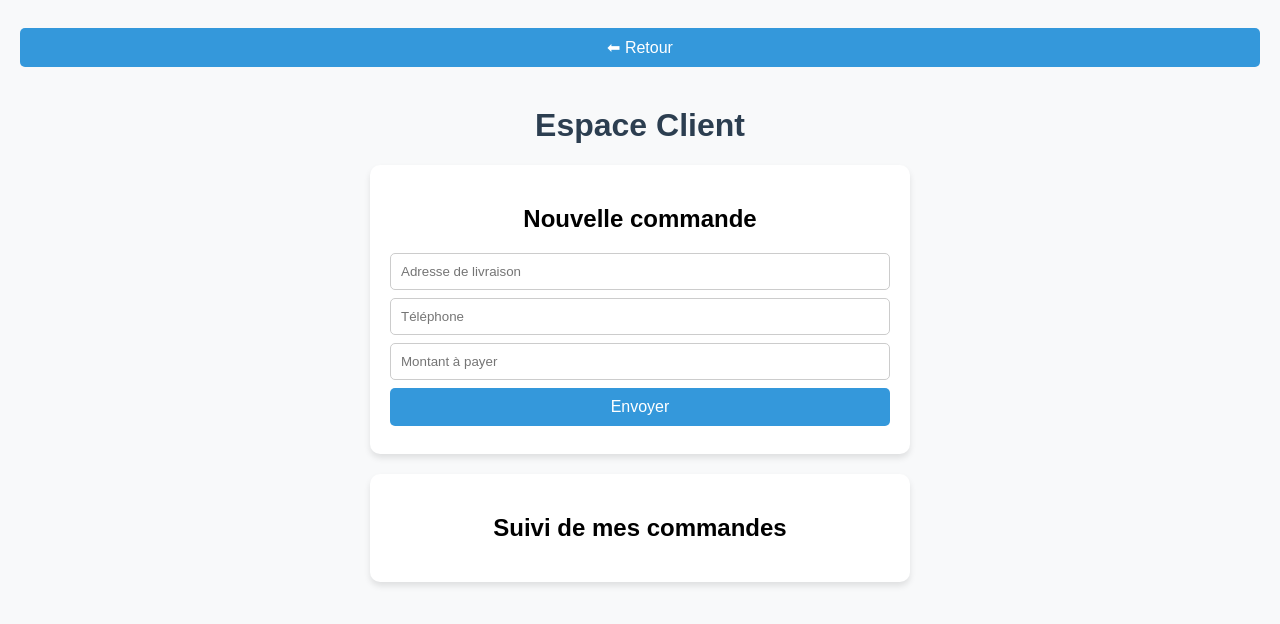
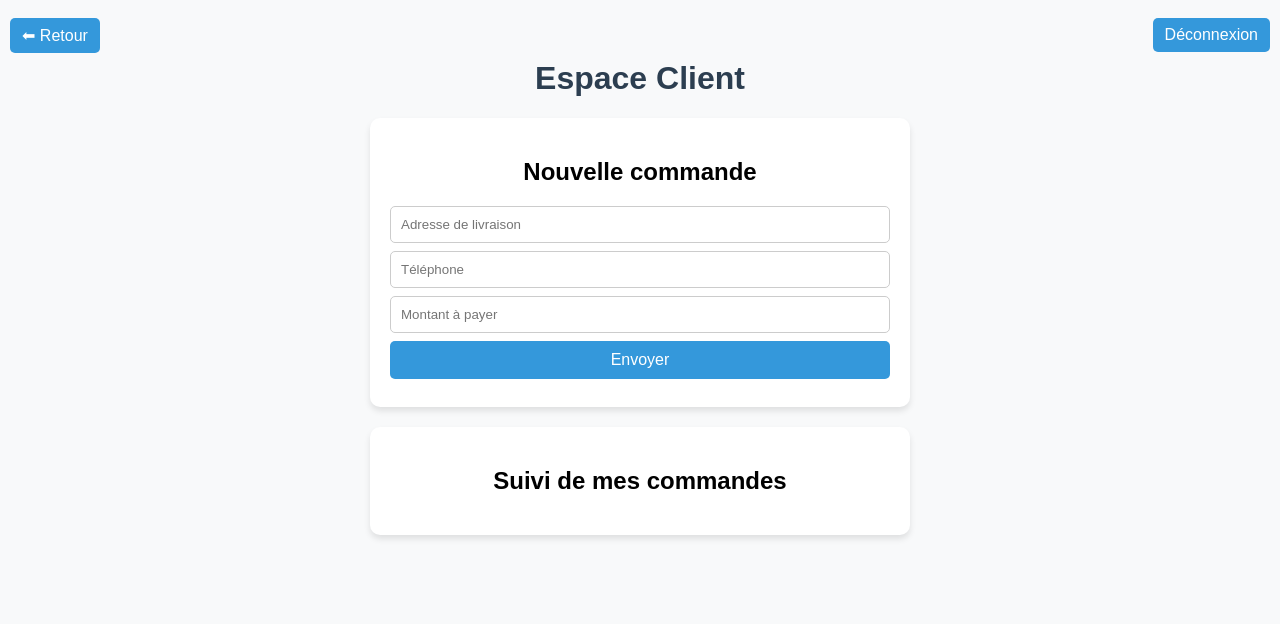
Before and after one commit to TIQAMARRAKECH/kako, a plain HTML site: page client.html in a window 1280 px wide. Drawn offline with Linux system fonts and the light colour scheme.

Commit message:
Update client.html

```diff
--- a/client.html
+++ b/client.html
@@ -7,7 +7,9 @@
   <link rel="stylesheet" href="style.css">
 </head>
 <body>
-  <button onclick="goBack()">⬅ Retour</button>
+  <button class="back-btn" onclick="goBack()">⬅ Retour</button>
+  <button class="logout-btn" onclick="logout()">Déconnexion</button>
+
   <h1>Espace Client</h1>
 
   <div class="container">
@@ -24,9 +26,12 @@
   </div>
 
   <script src="firebase-config.js"></script>
+  <script src="auth.js"></script>
   <script src="app.js"></script>
   <script>
-    function goBack(){ window.location.href="index.html"; }
+    function goBack() {
+      window.location.href = "index.html";
+    }
   </script>
 </body>
 </html>
```
